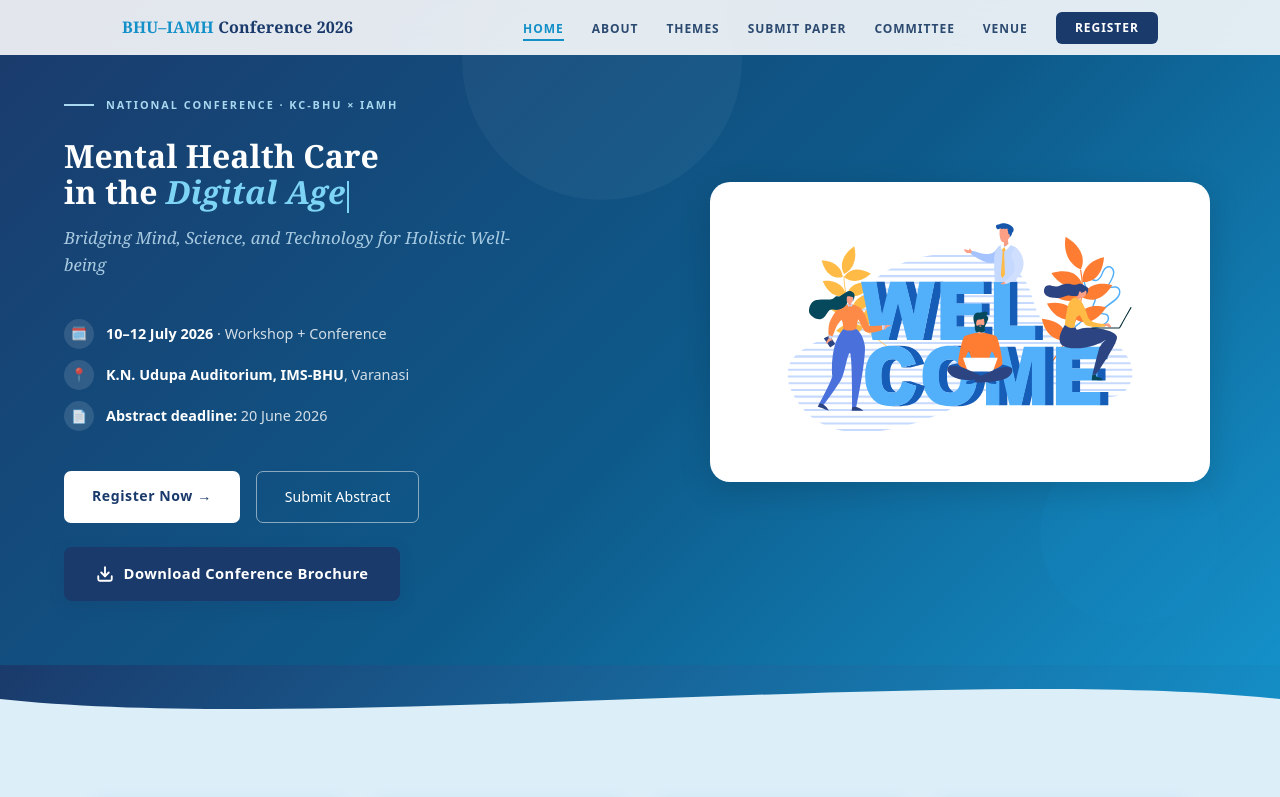
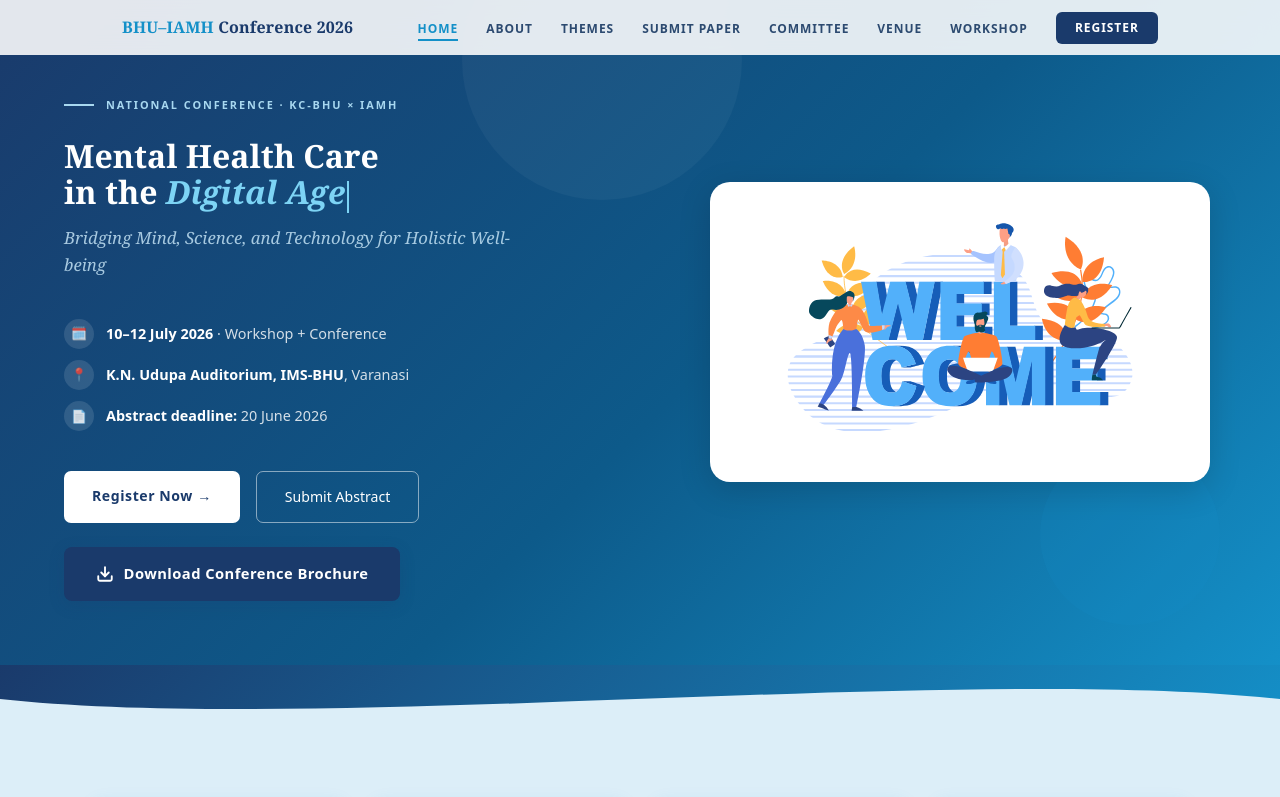
Before and after one commit to SuryanshDixit/iamh-conference, a Next.js app: page / in a window 1280 px wide. Shown: the top 797 px of the page. Built offline with nearby package versions, Linux system fonts and the light colour scheme.

Commit message:
Update Navbar.tsx

```diff
--- a/components/Navbar.tsx
+++ b/components/Navbar.tsx
@@ -10,6 +10,7 @@ const links = [
   { href: "/papers", label: "Submit Paper" },
   { href: "/committee", label: "Committee" },
   { href: "/venue", label: "Venue" },
+  { href: "/workshop", label: "Workshop" },
 ];
 
 export default function Navbar() {
```
